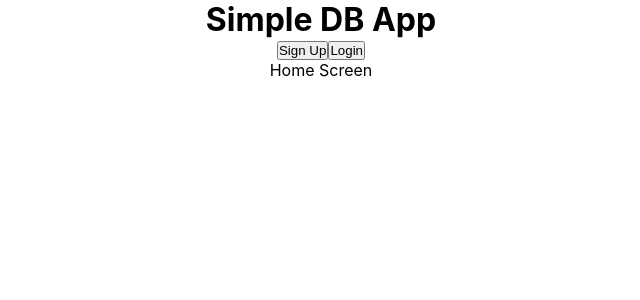
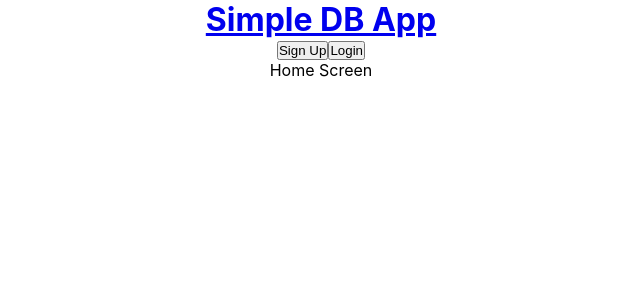
Before and after one commit to MichalPC/simple-database-manipulation-app, a React (Create React App) app: page / in a window 1280 px wide. Shown: the top 300 px of the page, without its empty margins (319-959 px from the left). Built offline with nearby package versions, Linux system fonts and the light colour scheme.

Commit message:
Add a home page link to the header text.

```diff
--- a/src/App.js
+++ b/src/App.js
@@ -9,7 +9,9 @@ function App() {
     <div className="App">
       <header className="Header-container">
         <div className="Header-text">
-          <h1>Simple DB App</h1>
+          <Link className='Link-button' to={'/'}>
+            <h1>Simple DB App</h1>
+          </Link>
           <div className='Button-container'>
               <Link className='Link-button' to={'/signup'}>
               <button>
```
